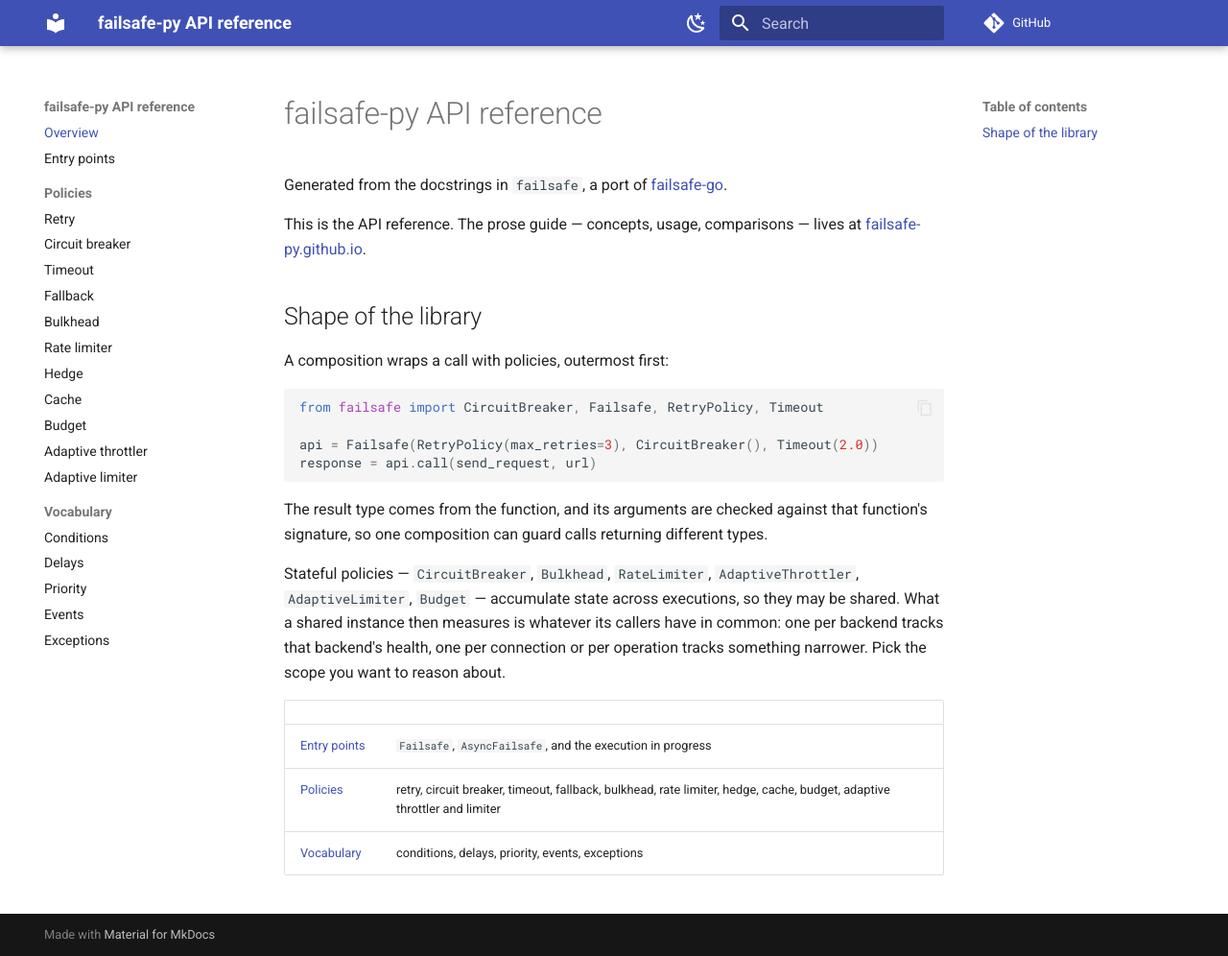
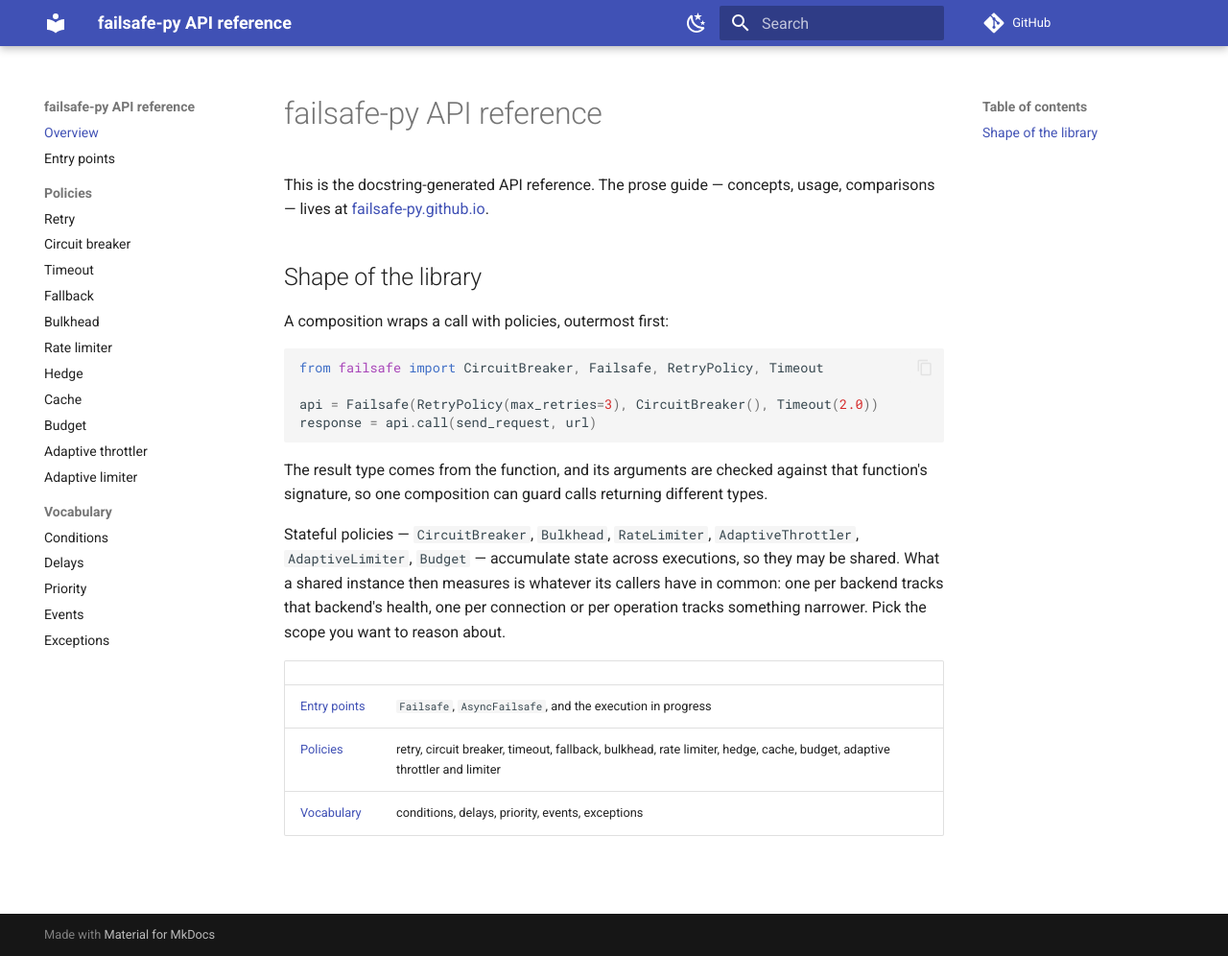
Before and after one commit to failsafe-py/failsafe-py, an MkDocs documentation site: the page built from docs/index.md, in a window 1280 px wide and 996 px high. Shown: the whole window at 96% size. Built offline with MkDocs 1.6.1 and Material for MkDocs 9.7.7, drawn with Linux system fonts in a browser that asks for light colours; comment, search, counter and statistics services are not loaded.

```diff
--- a/docs/index.md
+++ b/docs/index.md
@@ -1,10 +1,7 @@
 # failsafe-py API reference
 
-Generated from the docstrings in `failsafe`, a port of
-[failsafe-go](https://github.com/failsafe-go/failsafe-go).
-
-This is the API reference. The prose guide — concepts, usage, comparisons — lives at
-[failsafe-py.github.io](https://failsafe-py.github.io).
+This is the docstring-generated API reference. The prose guide — concepts, usage,
+comparisons — lives at [failsafe-py.github.io](https://failsafe-py.github.io).
 
 ## Shape of the library
 
```
Also changed, not shown: docs/reference/events.md (+15 -1 lines), docs/reference/exceptions.md (+15 -1 lines).
